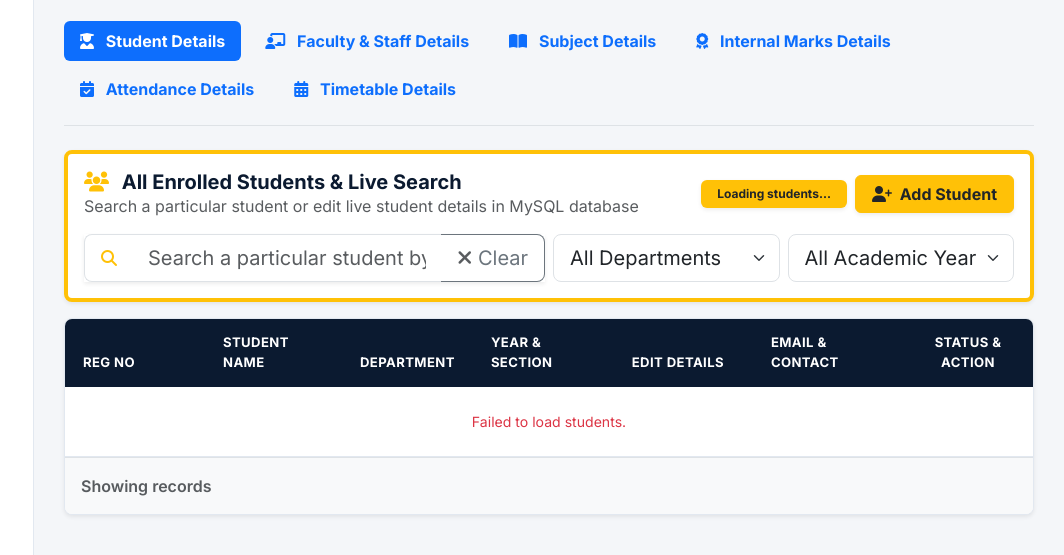
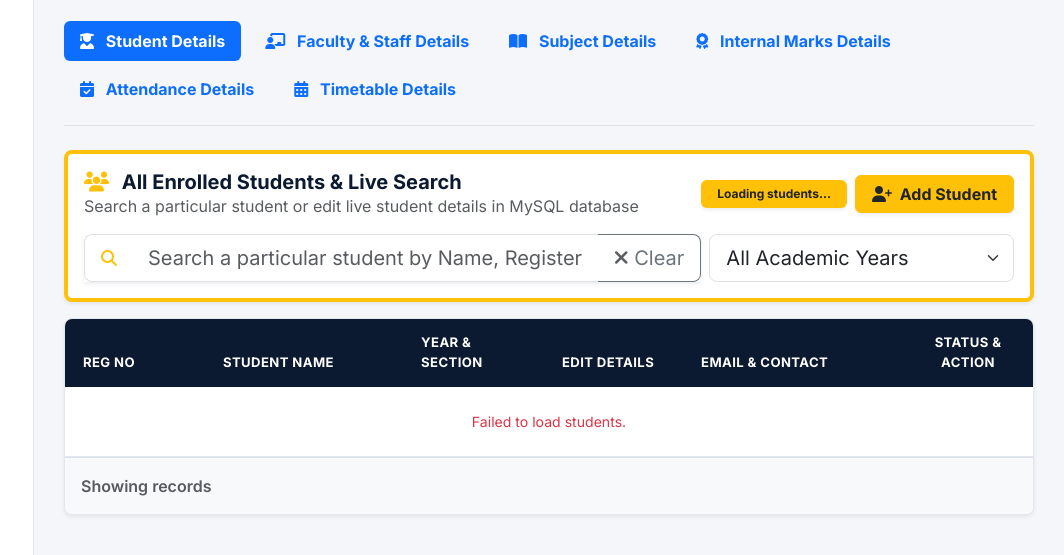
Before and after one commit to Nihmath-2007/Student-database-management-system, a Flask app: template new try - stepupp/templates/hod/edit_details.html in a window 1280 px wide. Shown: the part 592-1147 px from the top of the page, without its empty margins (216-1280 px from the left). Run offline with Flask 3, Linux system fonts and the light colour scheme; the template is opened without the code that fills it, so the values that code supplies are empty; some libraries are stand-ins or nearby versions.

Commit message:
Update project

```diff
--- a/new try - stepupp/templates/hod/edit_details.html
+++ b/new try - stepupp/templates/hod/edit_details.html
@@ -146,7 +146,7 @@
 
             <!-- SEARCH BOX THAT ENABLES SEARCHING A PARTICULAR STUDENT -->
             <div class="row g-2 align-items-center">
-                <div class="col-lg-6 col-md-12">
+                <div class="col-lg-8 col-md-7">
                     <div class="input-group input-group-lg shadow-sm">
                         <span class="input-group-text bg-white text-warning border-end-0 fs-6">
                             <i class="fa-solid fa-magnifying-glass"></i>
@@ -157,15 +157,8 @@
                         </button>
                     </div>
                 </div>
-                <div class="col-lg-3 col-md-6">
-                    <select id="studentDeptFilter" class="form-select form-select-lg fs-7" onchange="filterStudents()">
-                        <option value="All" selected>All Departments</option>
-                        <option value="IT">IT (Information Technology)</option>
-                        <option value="Computer Science">Computer Science</option>
-                        <option value="Artificial Intelligence">Artificial Intelligence</option>
-                    </select>
-                </div>
-                <div class="col-lg-3 col-md-6">
+                <input type="hidden" id="studentDeptFilter" value="All">
+                <div class="col-lg-4 col-md-5">
                     <select id="studentYearFilter" class="form-select form-select-lg fs-7" onchange="filterStudents()">
                         <option value="All" selected>All Academic Years</option>
                         <option value="First year">First Year</option>
@@ -184,7 +177,6 @@
                         <tr>
                             <th style="width: 140px;">REG NO</th>
                             <th>STUDENT NAME</th>
-                            <th style="width: 110px;">DEPARTMENT</th>
                             <th style="width: 130px;">YEAR &amp; SECTION</th>
                             <th class="text-center" style="width: 150px;">EDIT DETAILS</th>
                             <th>EMAIL &amp; CONTACT</th>
@@ -192,7 +184,7 @@
                         </tr>
                     </thead>
                     <tbody id="studentsTableBody">
-                        <tr><td colspan="7" class="text-center py-4 text-muted"><div class="spinner-border text-warning spinner-border-sm me-2"></div> Loading student records...</td></tr>
+                        <tr><td colspan="6" class="text-center py-4 text-muted"><div class="spinner-border text-warning spinner-border-sm me-2"></div> Loading student records...</td></tr>
                     </tbody>
                 </table>
             </div>
@@ -215,15 +207,8 @@
                         <input type="text" id="staffSearchInput" class="form-control" placeholder="Search by Faculty Name, ID, Email..." oninput="filterStaff()">
                     </div>
                 </div>
-                <div class="col-md-4">
-                    <select id="staffDeptFilter" class="form-select" onchange="filterStaff()">
-                        <option value="All" selected>All Departments</option>
-                        <option value="Information Technology">Information Technology</option>
-                        <option value="Computer Science">Computer Science</option>
-                        <option value="Artificial Intelligence">Artificial Intelligence</option>
-                    </select>
-                </div>
-                <div class="col-md-2 text-end">
+                <input type="hidden" id="staffDeptFilter" value="All">
+                <div class="col-md-3 text-end">
                     <button class="btn btn-warning text-dark fw-bold w-100" onclick="openAddStaffModal()">
                         <i class="fa-solid fa-user-plus me-1"></i> Add Faculty
                     </button>
@@ -239,14 +224,13 @@
                             <th>Staff ID</th>
                             <th>Faculty Name</th>
                             <th>Designation</th>
-                            <th>Department</th>
                             <th class="text-center" style="width: 150px;">EDIT DETAILS</th>
                             <th>Email &amp; Phone</th>
                             <th class="text-center" style="width: 130px;">Role &amp; Action</th>
                         </tr>
                     </thead>
                     <tbody id="staffTableBody">
-                        <tr><td colspan="7" class="text-center py-4 text-muted"><div class="spinner-border text-warning spinner-border-sm me-2"></div> Loading faculty directory...</td></tr>
+                        <tr><td colspan="6" class="text-center py-4 text-muted"><div class="spinner-border text-warning spinner-border-sm me-2"></div> Loading faculty directory...</td></tr>
                     </tbody>
                 </table>
             </div>
@@ -262,21 +246,14 @@
     <div class="tab-pane fade" id="tabSubjectsPane" role="tabpanel">
         <div class="analytics-card mb-3 p-3">
             <div class="row g-2 align-items-center">
-                <div class="col-md-5">
+                <div class="col-md-7">
                     <div class="input-group">
                         <span class="input-group-text bg-light"><i class="fa-solid fa-magnifying-glass text-muted"></i></span>
                         <input type="text" id="subjectSearchInput" class="form-control" placeholder="Search by Code or Subject Name..." oninput="filterSubjects()">
                     </div>
                 </div>
+                <input type="hidden" id="subjectDeptFilter" value="All">
                 <div class="col-md-3">
-                    <select id="subjectDeptFilter" class="form-select" onchange="filterSubjects()">
-                        <option value="All" selected>All Departments</option>
-                        <option value="Information Technology">Information Technology</option>
-                        <option value="Computer Science">Computer Science</option>
-                        <option value="Artificial Intelligence">Artificial Intelligence</option>
-                    </select>
-                </div>
-                <div class="col-md-2">
                     <select id="subjectSemFilter" class="form-select" onchange="filterSubjects()">
                         <option value="All" selected>All Semesters</option>
                         <option value="1">Sem 1</option>
@@ -304,7 +281,6 @@
                         <tr>
                             <th>Subject Code</th>
                             <th>Subject Title</th>
-                            <th>Department</th>
                             <th>Semester &amp; Credits</th>
                             <th class="text-center" style="width: 150px;">EDIT DETAILS</th>
                             <th>Assigned Faculty</th>
@@ -312,7 +288,7 @@
                         </tr>
                     </thead>
                     <tbody id="subjectsTableBody">
-                        <tr><td colspan="7" class="text-center py-4 text-muted"><div class="spinner-border text-warning spinner-border-sm me-2"></div> Loading subjects...</td></tr>
+                        <tr><td colspan="6" class="text-center py-4 text-muted"><div class="spinner-border text-warning spinner-border-sm me-2"></div> Loading subjects...</td></tr>
                     </tbody>
                 </table>
             </div>
@@ -362,14 +338,13 @@
                         <tr>
                             <th style="width: 140px;">Reg No</th>
                             <th>Student Name</th>
-                            <th style="width: 140px;">Department</th>
                             <th style="width: 140px;">Year &amp; Semester</th>
                             <th class="text-center" style="width: 180px;">EDIT INTERNAL MARKS</th>
                             <th class="text-center" style="width: 160px;">Evaluation Status</th>
                         </tr>
                     </thead>
                     <tbody id="marksTableBody">
-                        <tr><td colspan="6" class="text-center py-4 text-muted"><div class="spinner-border text-warning spinner-border-sm me-2"></div> Loading student directory for internal marks...</td></tr>
+                        <tr><td colspan="5" class="text-center py-4 text-muted"><div class="spinner-border text-warning spinner-border-sm me-2"></div> Loading student directory for internal marks...</td></tr>
                     </tbody>
                 </table>
             </div>
@@ -536,15 +511,8 @@
                             <label class="form-label fw-semibold fs-7 text-secondary">Student Full Name <span class="text-danger">*</span></label>
                             <input type="text" id="formStudentName" class="form-control" placeholder="e.g. ARUN KUMAR M" required>
                         </div>
+                        <input type="hidden" id="formStudentDept" value="Information Technology">
                         <div class="col-md-6">
-                            <label class="form-label fw-semibold fs-7 text-secondary">Department <span class="text-danger">*</span></label>
-                            <select id="formStudentDept" class="form-select" required>
-                                <option value="Information Technology">Information Technology</option>
-                                <option value="Computer Science">Computer Science</option>
-                                <option value="Artificial Intelligence">Artificial Intelligence</option>
-                            </select>
-                        </div>
-                        <div class="col-md-3">
                             <label class="form-label fw-semibold fs-7 text-secondary">Academic Year <span class="text-danger">*</span></label>
                             <select id="formStudentYear" class="form-select" required>
                                 <option value="First year">First Year</option>
@@ -553,7 +521,7 @@
                                 <option value="Final year">Final Year</option>
                             </select>
                         </div>
-                        <div class="col-md-3">
+                        <div class="col-md-6">
                             <label class="form-label fw-semibold fs-7 text-secondary">Section <span class="text-danger">*</span></label>
                             <select id="formStudentSection" class="form-select" required>
                                 <option value="A">Section A</option>
@@ -613,14 +581,7 @@
                             <label class="form-label fw-semibold fs-7 text-secondary">Staff ID / Code <span class="text-danger">*</span></label>
                             <input type="text" id="formStaffCode" class="form-control" placeholder="e.g. STF101" required>
                         </div>
-                        <div class="col-md-6">
-                            <label class="form-label fw-semibold fs-7 text-secondary">Department <span class="text-danger">*</span></label>
-                            <select id="formStaffDept" class="form-select" required>
-                                <option value="Information Technology">Information Technology</option>
-                                <option value="Computer Science">Computer Science</option>
-                                <option value="Artificial Intelligence">Artificial Intelligence</option>
-                            </select>
-                        </div>
+                        <input type="hidden" id="formStaffDept" value="Information Technology">
                         <div class="col-md-6">
                             <label class="form-label fw-semibold fs-7 text-secondary">Email Address <span class="text-danger">*</span></label>
                             <input type="email" id="formStaffEmail" class="form-control" placeholder="e.g. faculty@msec.org.in" required>
@@ -672,15 +633,8 @@
                             <label class="form-label fw-semibold fs-7 text-secondary">Subject Title <span class="text-danger">*</span></label>
                             <input type="text" id="formSubjectName" class="form-control" placeholder="e.g. Digital Principles & Computer Organization" required>
                         </div>
+                        <input type="hidden" id="formSubjectDept" value="Information Technology">
                         <div class="col-md-6">
-                            <label class="form-label fw-semibold fs-7 text-secondary">Department <span class="text-danger">*</span></label>
-                            <select id="formSubjectDept" class="form-select" required>
-                                <option value="Information Technology">Information Technology</option>
-                                <option value="Computer Science">Computer Science</option>
-                                <option value="Artificial Intelligence">Artificial Intelligence</option>
-                            </select>
-                        </div>
-                        <div class="col-md-3">
                             <label class="form-label fw-semibold fs-7 text-secondary">Semester</label>
                             <select id="formSubjectSem" class="form-select">
                                 <option value="1">1</option>
@@ -693,7 +647,7 @@
                                 <option value="8">8</option>
                             </select>
                         </div>
-                        <div class="col-md-3">
+                        <div class="col-md-6">
                             <label class="form-label fw-semibold fs-7 text-secondary">Credits</label>
                             <input type="number" id="formSubjectCredits" class="form-control" value="3" min="1" max="10">
                         </div>
@@ -740,8 +694,8 @@
                         <div class="text-muted fs-8 font-monospace" id="editDetailBulkStudentRegNo">Register No: --</div>
                     </div>
                     <div class="d-flex gap-2">
-                        <span class="badge bg-navy text-white px-2 py-1" id="editDetailBulkDept">Information Technology</span>
-                        <span class="badge bg-secondary-subtle text-secondary px-2 py-1" id="editDetailBulkYear">Third Year</span>
+                        <span class="d-none" id="editDetailBulkDept"></span>
+                        <span class="badge bg-navy text-white px-2 py-1" id="editDetailBulkYear">Third Year</span>
                     </div>
                 </div>
 
@@ -1259,7 +1213,6 @@
                     <div class="fw-semibold text-dark">${escapeHtml(s.name || '--')}</div>
                     <div class="fs-8 text-muted">${s.section ? 'Section ' + s.section : 'Section A'}</div>
                 </td>
-                <td><span class="badge bg-light text-dark border">${s.department || 'IT'}</span></td>
                 <td><span class="badge bg-secondary-subtle text-secondary">${s.year || 'Third year'}</span></td>
                 <td class="text-center">
                     <button type="button" class="btn btn-sm btn-outline-warning text-dark fw-semibold" onclick="openEditStudentModal(${s.studentid})" title="Edit Student Details">
@@ -1291,7 +1244,7 @@
         const studentPerPage = 100;
 
         if (!list.length) {
-            tbody.innerHTML = `<tr><td colspan="7" class="text-center py-5 text-muted"><i class="fa-solid fa-user-slash fs-3 mb-2 d-block text-warning"></i>No student records found matching filters.<br><button class="btn btn-sm btn-outline-secondary mt-2" onclick="clearStudentSearch()">Clear Filters</button></td></tr>`;
+            tbody.innerHTML = `<tr><td colspan="6" class="text-center py-5 text-muted"><i class="fa-solid fa-user-slash fs-3 mb-2 d-block text-warning"></i>No student records found matching filters.<br><button class="btn btn-sm btn-outline-secondary mt-2" onclick="clearStudentSearch()">Clear Filters</button></td></tr>`;
             countText.innerText = '0 records found';
             document.getElementById('studentsPagination').innerHTML = '';
             return;
@@ -1437,13 +1390,13 @@
             filterStaff();
         } catch (e) {
             console.error('Failed to load staff:', e);
-            document.getElementById('staffTableBody').innerHTML = `<tr><td colspan="7" class="text-center text-danger py-4">Failed to load faculty.</td></tr>`;
+            document.getElementById('staffTableBody').innerHTML = `<tr><td colspan="6" class="text-center text-danger py-4">Failed to load faculty.</td></tr>`;
         }
     }
 
     function filterStaff() {
         const search = (document.getElementById('staffSearchInput').value || '').toLowerCase().trim();
-        const dept = document.getElementById('staffDeptFilter').value;
+        const dept = document.getElementById('staffDeptFilter') ? document.getElementById('staffDeptFilter').value : 'All';
 
         const filtered = allStaff.filter(st => {
             const matchesSearch = !search ||
@@ -1462,7 +1415,7 @@
         const countText = document.getElementById('staffCountText');
 
         if (!list.length) {
-            tbody.innerHTML = `<tr><td colspan="7" class="text-center py-4 text-muted">No faculty members found.</td></tr>`;
+            tbody.innerHTML = `<tr><td colspan="6" class="text-center py-4 text-muted">No faculty members found.</td></tr>`;
             countText.innerText = '0 faculty members';
             return;
         }
@@ -1475,7 +1428,6 @@
                     <div class="fs-8 text-muted">${st.qualification || ''}</div>
                 </td>
                 <td><span class="badge bg-light text-dark border">${st.designation || 'Faculty'}</span></td>
-                <td><span class="badge bg-secondary-subtle text-secondary">${st.department || 'IT'}</span></td>
                 <td class="text-center">
                     <button type="button" class="btn btn-sm btn-outline-warning text-dark fw-semibold" onclick="openEditStaffModal(${st.staff_id})" title="Edit Faculty Details">
                         <i class="fa-solid fa-pen-to-square me-1"></i> Edit Faculty
@@ -1502,6 +1454,7 @@
     function openAddStaffModal() {
         document.getElementById('staffForm').reset();
         document.getElementById('staffEditId').value = '';
+        document.getElementById('formStaffDept').value = 'Information Technology';
         document.getElementById('staffModalTitle').innerHTML = '<i class="fa-solid fa-user-plus text-warning me-2"></i> Add New Faculty Member';
         document.getElementById('formStaffCode').removeAttribute('readonly');
         staffModal.show();
@@ -1618,13 +1571,13 @@
             filterSubjects();
         } catch (e) {
             console.error('Failed to load subjects:', e);
-            document.getElementById('subjectsTableBody').innerHTML = `<tr><td colspan="7" class="text-center text-danger py-4">Failed to load subjects.</td></tr>`;
+            document.getElementById('subjectsTableBody').innerHTML = `<tr><td colspan="6" class="text-center text-danger py-4">Failed to load subjects.</td></tr>`;
         }
     }
 
     function filterSubjects() {
         const search = (document.getElementById('subjectSearchInput').value || '').toLowerCase().trim();
-        const dept = document.getElementById('subjectDeptFilter').value;
+        const dept = document.getElementById('subjectDeptFilter') ? document.getElementById('subjectDeptFilter').value : 'All';
         const sem = document.getElementById('subjectSemFilter').value;
 
         const filtered = allSubjects.filter(sub => {
@@ -1644,7 +1597,7 @@
         const countText = document.getElementById('subjectsCountText');
 
         if (!list.length) {
-            tbody.innerHTML = `<tr><td colspan="7" class="text-center py-4 text-muted">No subjects found.</td></tr>`;
+            tbody.innerHTML = `<tr><td colspan="6" class="text-center py-4 text-muted">No subjects found.</td></tr>`;
             countText.innerText = '0 subjects';
             return;
         }
@@ -1653,7 +1606,6 @@
             <tr>
                 <td class="font-monospace fw-bold text-navy">${sub.subject_code}</td>
                 <td><div class="fw-semibold text-dark">${escapeHtml(sub.subject_name)}</div></td>
-                <td><span class="badge bg-light text-dark border">${sub.department || 'IT'}</span></td>
                 <td><span class="badge bg-secondary-subtle text-secondary">Sem ${sub.semester || 5} (${sub.credits || 3} Credits)</span></td>
                 <td class="text-center">
                     <button type="button" class="btn btn-sm btn-outline-warning text-dark fw-semibold" onclick="openEditSubjectModal('${sub.subject_code}')" title="Edit Subject Details">
@@ -1675,6 +1627,7 @@
     function openAddSubjectModal() {
         document.getElementById('subjectForm').reset();
         document.getElementById('subjectEditCode').value = '';
+        document.getElementById('formSubjectDept').value = 'Information Technology';
         document.getElementById('subjectModalTitle').innerHTML = '<i class="fa-solid fa-book-medical text-warning me-2"></i> Add New Subject';
         document.getElementById('formSubjectCode').removeAttribute('readonly');
         subjectModal.show();
@@ -1797,7 +1750,7 @@
             filterEditDetailMarks();
         } catch (e) {
             console.error('Failed to load marks students:', e);
-            document.getElementById('marksTableBody').innerHTML = `<tr><td colspan="6" class="text-center text-danger py-4">Failed to load student directory for marks.</td></tr>`;
+            document.getElementById('marksTableBody').innerHTML = `<tr><td colspan="5" class="text-center text-danger py-4">Failed to load student directory for marks.</td></tr>`;
         }
     }
 
@@ -1808,7 +1761,6 @@
             return (s.name && s.name.toLowerCase().includes(q)) ||
                    (s.regno && s.regno.toLowerCase().includes(q)) ||
                    (s.email && s.email.toLowerCase().includes(q)) ||
-                   (s.department && s.department.toLowerCase().includes(q)) ||
                    (s.year && s.year.toLowerCase().includes(q));
         });
 
@@ -1820,7 +1772,7 @@
         const countText = document.getElementById('marksCountText');
 
         if (!list.length) {
-            tbody.innerHTML = `<tr><td colspan="6" class="text-center py-4 text-muted">No student records found matching search.</td></tr>`;
+            tbody.innerHTML = `<tr><td colspan="5" class="text-center py-4 text-muted">No student records found matching search.</td></tr>`;
             countText.innerText = '0 records';
             const paginationEl = document.getElementById('marksPagination');
             if (paginationEl) paginationEl.innerHTML = '';
@@ -1835,7 +1787,6 @@
                         <div class="fw-semibold text-dark">${escapeHtml(s.name || '--')}</div>
                         <div class="fs-8 text-muted">${s.section ? 'Sec ' + s.section : ''} &bull; ${escapeHtml(s.email || '')}</div>
                     </td>
-                    <td><span class="badge bg-light text-navy border">${escapeHtml(s.department || 'Information Technology')}</span></td>
                     <td><span class="badge bg-primary-subtle text-primary fw-semibold">${escapeHtml(s.year || 'Third year')} (Sem 5)</span></td>
                     <td class="text-center">
                         <button type="button" class="btn btn-sm btn-outline-warning text-dark fw-semibold" onclick="openEditDetailBulkMarkModal(${s.studentid}, '${escapeHtml(s.name)}', '${escapeHtml(s.regno)}', '${escapeHtml(s.department || 'Information Technology')}', '${escapeHtml(s.year || 'Third year')}')" title="Edit 6-Subject Internal Marks">
@@ -1861,7 +1812,8 @@
         document.getElementById('editDetailBulkStudentId').value = studentId;
         document.getElementById('editDetailBulkStudentName').innerText = name || 'Student';
         document.getElementById('editDetailBulkStudentRegNo').innerText = `Register No: ${regno || '--'}`;
-        document.getElementById('editDetailBulkDept').innerText = dept || 'Information Technology';
+        const deptEl = document.getElementById('editDetailBulkDept');
+        if (deptEl) deptEl.innerText = dept || 'Information Technology';
         document.getElementById('editDetailBulkYear').innerText = year || 'Third year';
 
         document.getElementById('editDetailBulkMarkSem').value = "5";
--- a/new try - stepupp/templates/hod/marks.html
+++ b/new try - stepupp/templates/hod/marks.html
@@ -142,7 +142,7 @@
                         <tr>
                             <th>Register No</th>
                             <th>Student Name</th>
-                            <th>Department</th>
+                            <th>Academic Year</th>
                             <th>Tests Evaluated</th>
                             <th>Passed Tests</th>
                             <th>Failed Tests</th>
@@ -680,7 +680,7 @@
                     <tr>
                         <td class="font-monospace fw-bold text-navy">${s.regno}</td>
                         <td class="fw-bold text-dark">${s.name}</td>
-                        <td>${s.department} (${s.year})</td>
+                        <td>${s.year || 'Third year'}</td>
                         <td><span class="badge bg-light text-dark">${s.total_tests_taken || 0}</span></td>
                         <td><span class="text-success fw-bold">${s.passed_tests || 0}</span></td>
                         <td><span class="text-danger fw-bold">${s.failed_tests || 0}</span></td>
```
